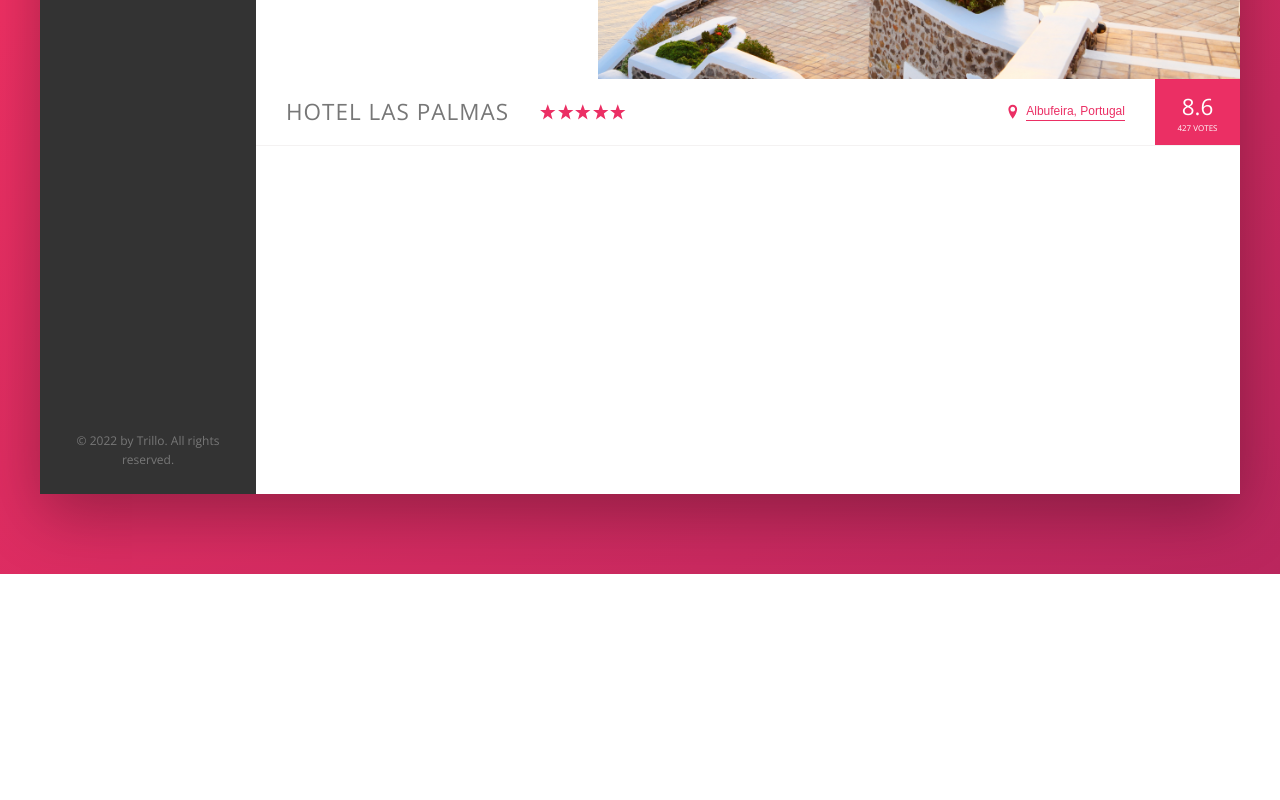
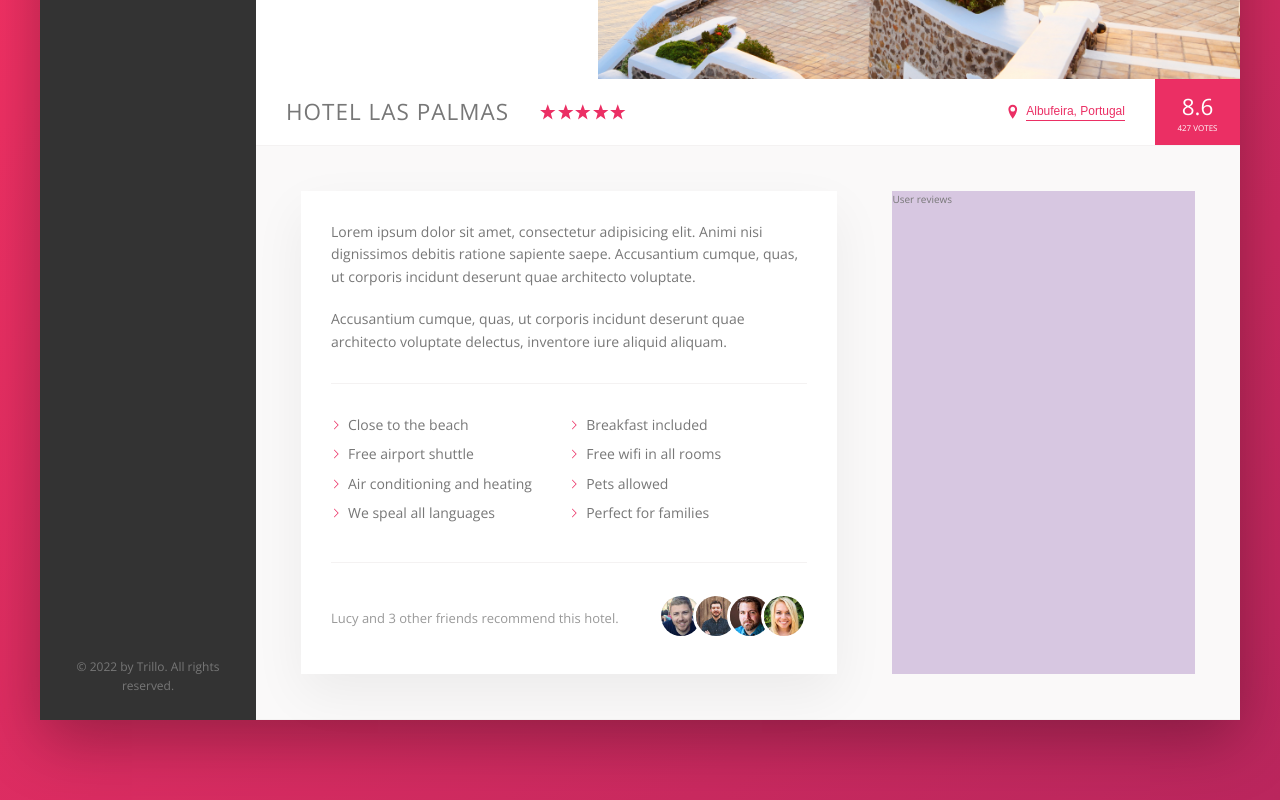
Before and after one commit to anastasssia88/trillo-app, a website: page index.html in a window 1280 px wide. Shown: the part 456-1256 px from the top of the page. Before the commit the page ends 1030 px from the top, so only its background shows below. Drawn offline with nearby package versions, Linux system fonts and the light colour scheme.

Commit message:
build description section

```diff
--- a/index.html
+++ b/index.html
@@ -134,6 +134,35 @@
                             <div class="overview__rating-count">427 votes</div>
                         </div>
                     </div>
+
+                    <div class="detail">
+                        <div class="description">
+                            <p class="paragraph">Lorem ipsum dolor sit amet, consectetur adipisicing elit. Animi nisi dignissimos debitis ratione sapiente saepe. Accusantium cumque, quas, ut corporis incidunt deserunt quae architecto voluptate.</p>
+                            <p class="paragraph">Accusantium cumque, quas, ut corporis incidunt deserunt quae architecto voluptate delectus, inventore iure aliquid aliquam.</p>
+                            <ul class="list">
+                                <li class="list__item">Close to the beach</li>
+                                <li class="list__item">Breakfast included</li>
+                                <li class="list__item">Free airport shuttle</li>
+                                <li class="list__item">Free wifi in all rooms</li>
+                                <li class="list__item">Air conditioning and heating</li>
+                                <li class="list__item">Pets allowed</li>
+                                <li class="list__item">We speal all languages</li>
+                                <li class="list__item">Perfect for families</li>
+                            </ul>
+                            <div class="recommend">
+                                <p class="recommend__count">Lucy and 3 other friends recommend this hotel.</p>
+                                <div class="recommend__friends">
+                                    <img src="img/user-3.jpg" alt="friend 1" class="recommend__photo">
+                                    <img src="img/user-4.jpg" alt="friend 2" class="recommend__photo">
+                                    <img src="img/user-5.jpg" alt="friend 3" class="recommend__photo">
+                                    <img src="img/user-6.jpg" alt="friend 4" class="recommend__photo">
+                                </div>
+                            </div>
+                        </div>
+                        <div class="user-reviews">
+                            User reviews
+                        </div>
+                    </div>
                 </main>
             </div>
         </div>
--- a/sass/_base.scss
+++ b/sass/_base.scss
@@ -31,6 +31,8 @@ Grey dark 3: #999
   --color-grey-dark-3: #999;
 
   --shadow-dark: 0 2rem 6rem rgba(0, 0, 0, 0.3);
+  --shadow-light: 0 2rem 5rem rgba(0, 0, 0, 0.06);
+  --line: 1px solid var(--color-grey-light-2);
 }
 
 *,
--- a/sass/_components.scss
+++ b/sass/_components.scss
@@ -205,7 +205,7 @@
 .overview {
   display: flex;
   align-items: center;
-  border-bottom: 1px solid var(--color-grey-light-2);
+  border-bottom: var(--line);
 
   &__heading {
     font-size: 2.25rem;
@@ -301,3 +301,70 @@
     box-shadow: none;
   }
 }
+
+// DETAIL PARAGRAPHS
+.paragraph:not(:last-of-type) {
+  margin-bottom: 2rem;
+}
+
+// DETAIL LIST
+.list {
+  margin: 3rem 0;
+  padding: 3rem 0;
+  list-style: none;
+  border-top: var(--line);
+  border-bottom: var(--line);
+
+  display: flex;
+  flex-wrap: wrap;
+
+  &__item {
+    flex: 0 0 50%;
+    margin-bottom: 0.7rem;
+  }
+
+  &__item::before {
+    content: "";
+    display: inline-block;
+    height: 1rem;
+    width: 1rem;
+    margin-right: 0.7rem;
+
+    // Older browsers
+    // background-image: url(../img/chevron-thin-right.svg);
+    // background-size: cover;
+
+    // Newer browsers - masks
+    background-color: var(--color-primary);
+    mask-image: url(../img/chevron-thin-right.svg);
+    mask-size: cover;
+    -webkit-mask-image: url(../img/chevron-thin-right.svg);
+    -webkit-mask-size: cover;
+  }
+}
+
+// RECOMMEND
+.recommend {
+  font-size: 1.3rem;
+  color: var(--color-grey-dark-3);
+  display: flex;
+  align-items: center;
+
+  &__count {
+    margin-right: auto;
+  }
+  &__friends {
+  }
+
+  &__photo {
+    box-sizing: content-box;
+    height: 4rem;
+    width: 4rem;
+    border-radius: 50%;
+    border: 3px solid #fff;
+
+    &:not(:last-child) {
+      margin-right: -1.5rem;
+    }
+  }
+}
--- a/sass/_layout.scss
+++ b/sass/_layout.scss
@@ -10,7 +10,7 @@
   font-size: 1.4rem;
   height: 7rem;
   background-color: #fff;
-  border-bottom: 1px solid var(--color-grey-light-2);
+  border-bottom: var(--line);
 
   display: flex;
   justify-content: space-between;
@@ -32,7 +32,26 @@
 
 .hotel-view {
   background-color: #fff;
-
-  height: 80rem;
   flex: 1;
 }
+
+.detail {
+  display: flex;
+  padding: 4.5rem;
+  background-color: var(--color-grey-light-1);
+  border-bottom: var(--line);
+}
+
+.description {
+  font-size: 1.4rem;
+  background-color: #fff;
+  box-shadow: var(--shadow-light);
+  padding: 3rem;
+  flex: 0 0 60%;
+  margin-right: 5.5rem;
+}
+
+.user-reviews {
+  background-color: rgba(130, 79, 167, 0.295);
+  flex: 1;
+}
```
Also changed, not shown: css/style.css.
